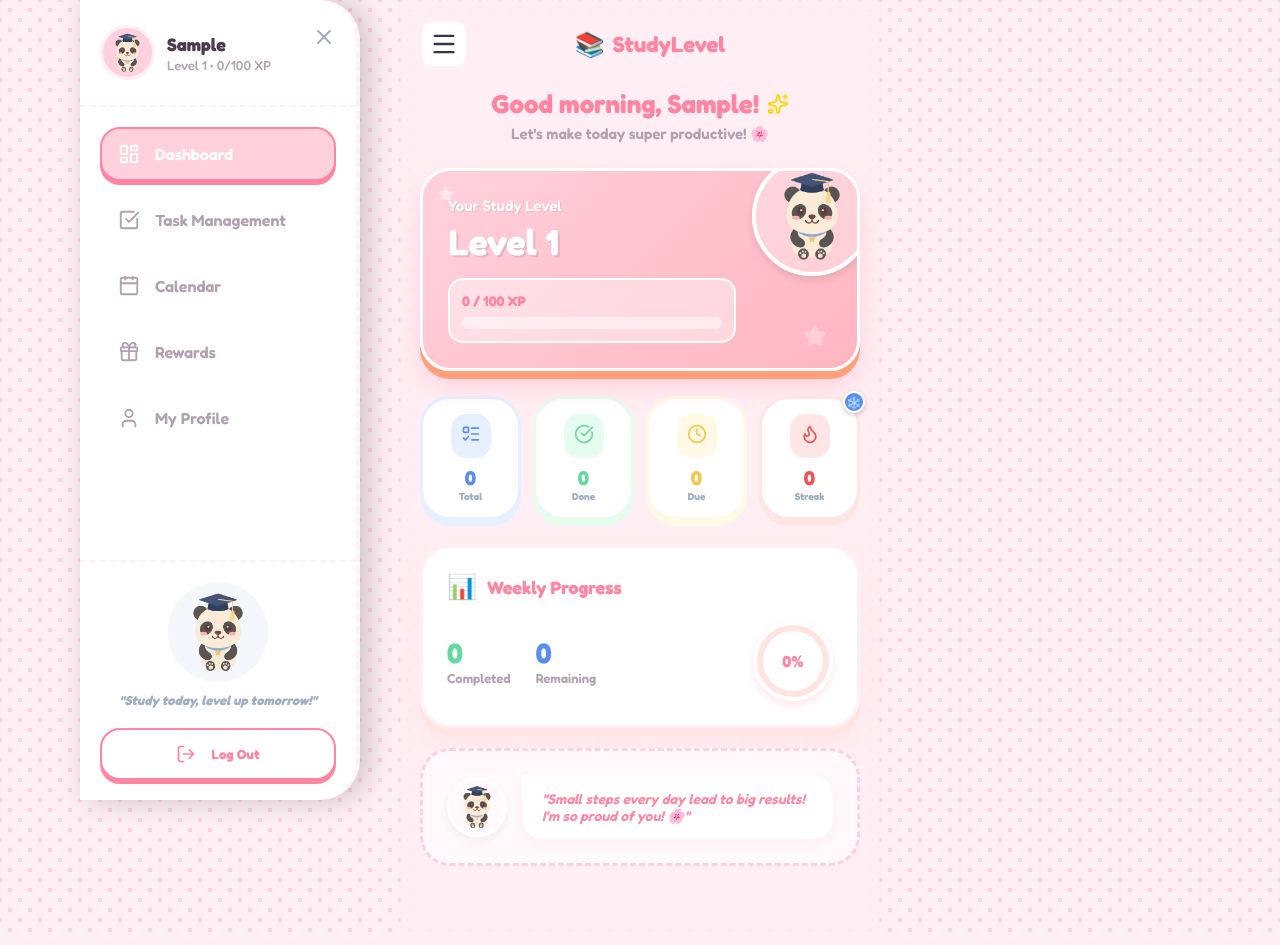
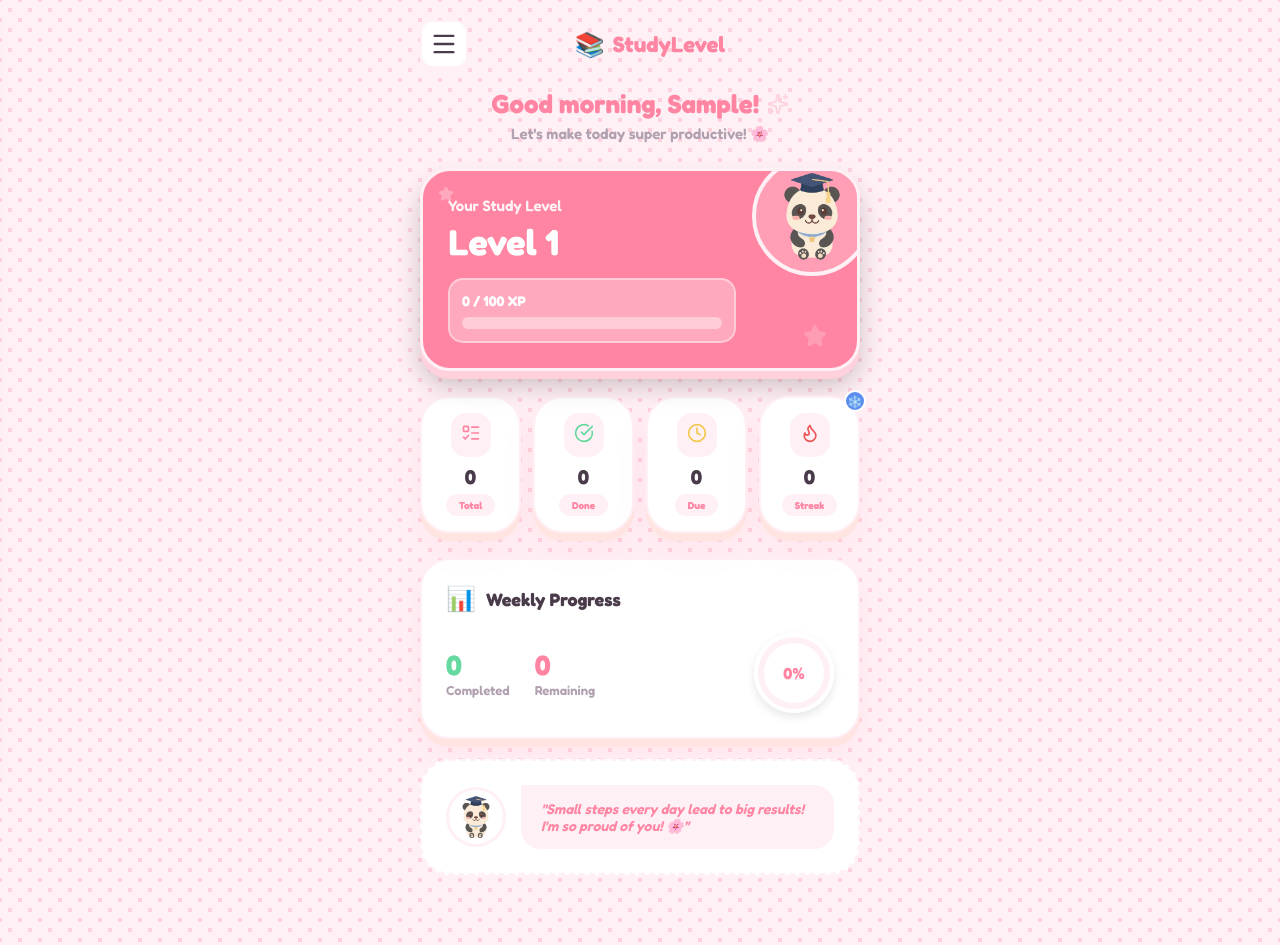
Before and after one commit to iamrxnzoo/Study-Level, a React (Vite) app: page / in a window 1280 px wide. Both pictures are taken after typing "Sample" into the empty fields and a click on the button "Let's Go!". Built offline with nearby package versions, Linux system fonts and the light colour scheme; the HTML template or start-up script is replaced by a standard one.

Commit message:
themes_fix

```diff
--- a/src/Dashboard.jsx
+++ b/src/Dashboard.jsx
@@ -4,7 +4,6 @@ import { Flame, CheckCircle, Clock, ListTodo, Sparkles, Star } from 'lucide-reac
 export default function Dashboard() {
   const { user, tasks } = useApp();
 
-  // Load dynamic pet image
   const petFiles = import.meta.glob('/public/images/pets/*.{png,jpg,jpeg,svg,jfif}', { eager: true });
   const petChoices = Object.keys(petFiles).map(path => {
     const fileName = path.split('/').pop();
@@ -29,103 +28,96 @@ export default function Dashboard() {
   return (
     <div style={{ padding: '0 20px 20px 20px' }}>
 
-      {/* Greeting */}
       <div style={{ marginBottom: '25px', textAlign: 'center' }}>
-        <h1 style={{ fontSize: '26px', fontWeight: '700', color: '#FF85A2', margin: 0, display: 'flex', alignItems: 'center', justifyContent: 'center', gap: '8px' }}>
-          Good morning, {user.name}! <Sparkles size={22} color="#FFD700" />
+        <h1 style={{ fontSize: '26px', fontWeight: '700', color: 'var(--primary)', margin: 0, display: 'flex', alignItems: 'center', justifyContent: 'center', gap: '8px' }}>
+          Good morning, {user.name}! <Sparkles size={22} color="var(--secondary)" />
         </h1>
-        <p style={{ fontSize: '15px', color: '#B0A0B0', fontWeight: '600', marginTop: '5px' }}>Let's make today super productive! 🌸</p>
+        <p style={{ fontSize: '15px', color: 'var(--text-muted)', fontWeight: '600', marginTop: '5px' }}>Let's make today super productive! 🌸</p>
       </div>
 
-      {/* XP Level Card - Cute Gradient */}
-      <div style={{ background: 'linear-gradient(135deg, #FFD1DC 0%, #FFB6C1 100%)', borderRadius: '30px', padding: '25px', color: 'white', marginBottom: '25px', position: 'relative', overflow: 'hidden', boxShadow: '0 8px 0 #FFA07A, 0 15px 25px rgba(255, 133, 162, 0.3)', border: '3px solid white' }}>
+      <div style={{ background: 'var(--primary)', borderRadius: '30px', padding: '25px', color: 'var(--text-on-primary)', marginBottom: '25px', position: 'relative', overflow: 'hidden', boxShadow: `0 8px 0 var(--secondary), 0 15px 25px rgba(0,0,0,0.2)`, border: '3px solid var(--card-border)' }}>
 
-        {/* Floating Stars decoration */}
-        <Star size={16} color="white" fill="white" style={{ position: 'absolute', top: '15px', left: '15px', opacity: 0.5 }} />
-        <Star size={24} color="white" fill="white" style={{ position: 'absolute', bottom: '20px', right: '30px', opacity: 0.3 }} />
+        <Star size={16} fill="currentColor" style={{ position: 'absolute', top: '15px', left: '15px', opacity: 0.3 }} />
+        <Star size={24} fill="currentColor" style={{ position: 'absolute', bottom: '20px', right: '30px', opacity: 0.2 }} />
 
-        <div style={{ position: 'absolute', top: '-15px', right: '-15px', width: '120px', height: '120px', background: 'rgba(255,255,255,0.3)', borderRadius: '50%', display: 'flex', alignItems: 'center', justifyContent: 'center', overflow: 'hidden', border: '4px solid white', boxShadow: '0 4px 10px rgba(0,0,0,0.1)' }}>
+        <div style={{ position: 'absolute', top: '-15px', right: '-15px', width: '120px', height: '120px', background: 'rgba(255,255,255,0.2)', borderRadius: '50%', display: 'flex', alignItems: 'center', justifyContent: 'center', overflow: 'hidden', border: '4px solid var(--card-border)' }}>
           {currentPetImage ? <img src={currentPetImage} alt="Pet" style={{ width: '100%', height: '100%', objectFit: 'cover' }} /> : <span style={{ fontSize: '60px' }}>🐱</span>}
         </div>
 
-        <p style={{ margin: '0 0 5px 0', fontSize: '15px', fontWeight: '600', opacity: 0.9, textShadow: '1px 1px 0 rgba(0,0,0,0.1)' }}>Your Study Level</p>
-        <h2 style={{ margin: '0 0 15px 0', fontSize: '36px', fontWeight: '700', textShadow: '2px 2px 0 rgba(0,0,0,0.1)' }}>Level {user.level}</h2>
+        <p style={{ margin: '0 0 5px 0', fontSize: '15px', fontWeight: '600', opacity: 0.9 }}>Your Study Level</p>
+        <h2 style={{ margin: '0 0 15px 0', fontSize: '36px', fontWeight: '700' }}>Level {user.level}</h2>
 
-        <div style={{ background: 'rgba(255,255,255,0.4)', borderRadius: '15px', padding: '12px', position: 'relative', zIndex: 1, width: '75%', border: '2px solid white' }}>
-          <div style={{ display: 'flex', justifyContent: 'space-between', fontSize: '14px', fontWeight: '700', marginBottom: '8px', color: '#FF85A2' }}>
+        <div style={{ background: 'rgba(255,255,255,0.3)', borderRadius: '15px', padding: '12px', position: 'relative', zIndex: 1, width: '75%', border: '2px solid rgba(255,255,255,0.4)' }}>
+          <div style={{ display: 'flex', justifyContent: 'space-between', fontSize: '14px', fontWeight: '700', marginBottom: '8px' }}>
             <span>{xpProgress} / 100 XP</span>
           </div>
-          <div style={{ width: '100%', height: '12px', backgroundColor: 'rgba(255,255,255,0.5)', borderRadius: '6px' }}>
-            <div style={{ width: `${xpProgress}%`, height: '100%', backgroundColor: '#FF85A2', borderRadius: '6px', transition: 'width 0.3s' }}></div>
+          <div style={{ width: '100%', height: '12px', backgroundColor: 'rgba(255,255,255,0.4)', borderRadius: '6px' }}>
+            <div style={{ width: `${xpProgress}%`, height: '100%', backgroundColor: 'white', borderRadius: '6px', transition: 'width 0.3s' }}></div>
           </div>
         </div>
       </div>
 
-      {/* Stat Grid - Bubbly & Colorful */}
       <div style={{ display: 'grid', gridTemplateColumns: 'repeat(4, 1fr)', gap: '12px', marginBottom: '25px' }}>
-        <div className="card" style={{ padding: '15px 5px', display: 'flex', flexDirection: 'column', alignItems: 'center', marginBottom: 0, border: '3px solid #E6F0FF', boxShadow: '0 6px 0 #E6F0FF' }}>
-          <div style={{ backgroundColor: '#E6F0FF', padding: '10px', borderRadius: '15px', marginBottom: '8px' }}><ListTodo size={20} color="#5B8DEF" /></div>
-          <h3 style={{ margin: 0, fontSize: '20px', fontWeight: '700', color: '#5B8DEF' }}>{totalTasks}</h3>
-          <p style={{ margin: 0, fontSize: '10px', color: '#A0AEC0', fontWeight: '700', textAlign: 'center' }}>Total</p>
+        <div className="card" style={{ padding: '15px 5px', display: 'flex', flexDirection: 'column', alignItems: 'center', marginBottom: 0, border: '2px solid var(--card-border)' }}>
+          <div style={{ backgroundColor: 'var(--chip-bg)', padding: '10px', borderRadius: '15px', marginBottom: '8px' }}><ListTodo size={20} color="var(--primary)" /></div>
+          <h3 style={{ margin: 0, fontSize: '20px', fontWeight: '700', color: 'var(--text-main)' }}>{totalTasks}</h3>
+          <p className="text-chip" style={{ margin: '5px 0 0 0', fontSize: '10px' }}>Total</p>
         </div>
 
-        <div className="card" style={{ padding: '15px 5px', display: 'flex', flexDirection: 'column', alignItems: 'center', marginBottom: 0, border: '3px solid #E6FCEF', boxShadow: '0 6px 0 #E6FCEF' }}>
-          <div style={{ backgroundColor: '#E6FCEF', padding: '10px', borderRadius: '15px', marginBottom: '8px' }}><CheckCircle size={20} color="#66D9A0" /></div>
-          <h3 style={{ margin: 0, fontSize: '20px', fontWeight: '700', color: '#66D9A0' }}>{completedTasks}</h3>
-          <p style={{ margin: 0, fontSize: '10px', color: '#A0AEC0', fontWeight: '700', textAlign: 'center' }}>Done</p>
+        <div className="card" style={{ padding: '15px 5px', display: 'flex', flexDirection: 'column', alignItems: 'center', marginBottom: 0, border: '2px solid var(--card-border)' }}>
+          <div style={{ backgroundColor: 'var(--chip-bg)', padding: '10px', borderRadius: '15px', marginBottom: '8px' }}><CheckCircle size={20} color="#66D9A0" /></div>
+          <h3 style={{ margin: 0, fontSize: '20px', fontWeight: '700', color: 'var(--text-main)' }}>{completedTasks}</h3>
+          <p className="text-chip" style={{ margin: '5px 0 0 0', fontSize: '10px' }}>Done</p>
         </div>
 
-        <div className="card" style={{ padding: '15px 5px', display: 'flex', flexDirection: 'column', alignItems: 'center', marginBottom: 0, border: '3px solid #FFF9E6', boxShadow: '0 6px 0 #FFF9E6' }}>
-          <div style={{ backgroundColor: '#FFF9E6', padding: '10px', borderRadius: '15px', marginBottom: '8px' }}><Clock size={20} color="#F2C94C" /></div>
-          <h3 style={{ margin: 0, fontSize: '20px', fontWeight: '700', color: '#F2C94C' }}>{dueTodayCount}</h3>
-          <p style={{ margin: 0, fontSize: '10px', color: '#A0AEC0', fontWeight: '700', textAlign: 'center' }}>Due</p>
+        <div className="card" style={{ padding: '15px 5px', display: 'flex', flexDirection: 'column', alignItems: 'center', marginBottom: 0, border: '2px solid var(--card-border)' }}>
+          <div style={{ backgroundColor: 'var(--chip-bg)', padding: '10px', borderRadius: '15px', marginBottom: '8px' }}><Clock size={20} color="#F2C94C" /></div>
+          <h3 style={{ margin: 0, fontSize: '20px', fontWeight: '700', color: 'var(--text-main)' }}>{dueTodayCount}</h3>
+          <p className="text-chip" style={{ margin: '5px 0 0 0', fontSize: '10px' }}>Due</p>
         </div>
 
-        <div className="card" style={{ padding: '15px 5px', display: 'flex', flexDirection: 'column', alignItems: 'center', marginBottom: 0, border: '3px solid #FFE6E6', boxShadow: '0 6px 0 #FFE6E6', position: 'relative' }}>
-          <div style={{ backgroundColor: '#FFE6E6', padding: '10px', borderRadius: '15px', marginBottom: '8px' }}><Flame size={20} color="#EB5757" /></div>
-          <h3 style={{ margin: 0, fontSize: '20px', fontWeight: '700', color: '#EB5757' }}>{user.streak}</h3>
-          <p style={{ margin: 0, fontSize: '10px', color: '#A0AEC0', fontWeight: '700', textAlign: 'center' }}>Streak</p>
+        <div className="card" style={{ padding: '15px 5px', display: 'flex', flexDirection: 'column', alignItems: 'center', marginBottom: 0, border: '2px solid var(--card-border)', position: 'relative' }}>
+          <div style={{ backgroundColor: 'var(--chip-bg)', padding: '10px', borderRadius: '15px', marginBottom: '8px' }}><Flame size={20} color="#EB5757" /></div>
+          <h3 style={{ margin: 0, fontSize: '20px', fontWeight: '700', color: 'var(--text-main)' }}>{user.streak}</h3>
+          <p className="text-chip" style={{ margin: '5px 0 0 0', fontSize: '10px' }}>Streak</p>
           {user.streakFreezes > 0 && (
-             <div style={{ position: 'absolute', top: '-8px', right: '-8px', backgroundColor: '#5B8DEF', color: 'white', borderRadius: '50%', width: '22px', height: '22px', display: 'flex', alignItems: 'center', justifyContent: 'center', fontSize: '12px', border: '2px solid white', boxShadow: '0 2px 5px rgba(0,0,0,0.2)' }}>❄️</div>
+             <div style={{ position: 'absolute', top: '-8px', right: '-8px', backgroundColor: '#5B8DEF', color: 'white', borderRadius: '50%', width: '22px', height: '22px', display: 'flex', alignItems: 'center', justifyContent: 'center', fontSize: '12px', border: '2px solid white' }}>❄️</div>
           )}
         </div>
       </div>
 
-      {/* Weekly Progress - Bubbly Card */}
       <div className="card">
         <div style={{ display: 'flex', alignItems: 'center', gap: '10px', marginBottom: '20px' }}>
           <span style={{ fontSize: '24px' }}>📊</span>
-          <h3 style={{ margin: 0, fontSize: '18px', fontWeight: '700', color: '#FF85A2' }}>Weekly Progress</h3>
+          <h3 style={{ margin: 0, fontSize: '18px', fontWeight: '700', color: 'var(--text-main)' }}>Weekly Progress</h3>
         </div>
 
         <div style={{ display: 'flex', alignItems: 'center', justifyContent: 'space-between' }}>
           <div style={{ display: 'flex', gap: '25px' }}>
             <div>
               <div style={{ fontSize: '28px', fontWeight: '700', color: '#66D9A0' }}>{completedThisWeek}</div>
-              <div style={{ fontSize: '13px', color: '#B0A0B0', fontWeight: '600' }}>Completed</div>
+              <div style={{ fontSize: '13px', color: 'var(--text-muted)', fontWeight: '600' }}>Completed</div>
             </div>
             <div>
-              <div style={{ fontSize: '28px', fontWeight: '700', color: '#5B8DEF' }}>{totalThisWeek}</div>
-              <div style={{ fontSize: '13px', color: '#B0A0B0', fontWeight: '600' }}>Remaining</div>
+              <div style={{ fontSize: '28px', fontWeight: '700', color: 'var(--primary)' }}>{totalThisWeek}</div>
+              <div style={{ fontSize: '13px', color: 'var(--text-muted)', fontWeight: '600' }}>Remaining</div>
             </div>
           </div>
 
-          {/* Cute Donut Chart */}
-          <div style={{ width: '80px', height: '80px', borderRadius: '50%', background: `conic-gradient(#FF85A2 ${weeklyProgress}%, #FFE4E1 0)`, display: 'flex', alignItems: 'center', justifyContent: 'center', border: '4px solid white', boxShadow: '0 4px 10px rgba(255, 133, 162, 0.2)' }}>
-            <div style={{ width: '60px', height: '60px', borderRadius: '50%', backgroundColor: 'white', display: 'flex', flexDirection: 'column', alignItems: 'center', justifyContent: 'center' }}>
-              <span style={{ fontSize: '16px', fontWeight: '700', color: '#FF85A2' }}>{weeklyProgress}%</span>
+          <div style={{ width: '80px', height: '80px', borderRadius: '50%', background: `conic-gradient(var(--primary) ${weeklyProgress}%, var(--card-border) 0)`, display: 'flex', alignItems: 'center', justifyContent: 'center', border: '4px solid var(--card-bg)', boxShadow: '0 4px 10px rgba(0,0,0,0.1)' }}>
+            <div style={{ width: '60px', height: '60px', borderRadius: '50%', backgroundColor: 'var(--card-bg)', display: 'flex', flexDirection: 'column', alignItems: 'center', justifyContent: 'center' }}>
+              <span style={{ fontSize: '16px', fontWeight: '700', color: 'var(--primary)' }}>{weeklyProgress}%</span>
             </div>
           </div>
         </div>
       </div>
 
-      {/* Mochi Dialogue - Cute Bubble */}
-      <div className="card" style={{ display: 'flex', alignItems: 'center', gap: '15px', background: '#FFF9FB', border: '3px dashed #FFD1DC', boxShadow: 'none' }}>
-        <div style={{ width: '60px', height: '60px', overflow: 'hidden', borderRadius: '50%', border: '3px solid white', boxShadow: '0 4px 10px rgba(0,0,0,0.05)' }}>
+      <div className="card" style={{ display: 'flex', alignItems: 'center', gap: '15px', background: 'var(--card-bg)', border: '2px dashed var(--card-border)', boxShadow: 'none' }}>
+        <div style={{ width: '60px', height: '60px', overflow: 'hidden', borderRadius: '50%', border: '3px solid var(--card-border)', backgroundColor: 'white' }}>
           {currentPetImage ? <img src={currentPetImage} alt="Pet" style={{ width: '100%', height: '100%', objectFit: 'cover' }} /> : <span style={{ fontSize: '40px' }}>🐱</span>}
         </div>
-        <div style={{ background: 'white', padding: '15px 20px', borderRadius: '20px', borderTopLeftRadius: '0', flex: 1, boxShadow: '0 4px 10px rgba(255, 133, 162, 0.1)' }}>
-          <p style={{ margin: 0, fontSize: '14px', color: '#FF85A2', fontWeight: '600', fontStyle: 'italic' }}>
+        <div style={{ background: 'var(--chip-bg)', padding: '15px 20px', borderRadius: '20px', borderTopLeftRadius: '0', flex: 1 }}>
+          <p style={{ margin: 0, fontSize: '14px', color: 'var(--chip-color)', fontWeight: '600', fontStyle: 'italic' }}>
             "{dueTodayCount > 0 ? `You have ${dueTodayCount} tasks due today. You got this!` : "Small steps every day lead to big results! I'm so proud of you! 🌸"}"
           </p>
         </div>
--- a/src/Layout.jsx
+++ b/src/Layout.jsx
@@ -8,7 +8,6 @@ export default function Layout() {
   const location = useLocation();
   const { user } = useApp();
 
-  // Load dynamic pet image
   const petFiles = import.meta.glob('/public/images/pets/*.{png,jpg,jpeg,svg,jfif}', { eager: true });
   const petChoices = Object.keys(petFiles).map(path => {
     const fileName = path.split('/').pop();
@@ -31,7 +30,7 @@ export default function Layout() {
     <div className="app-container">
       <header className="top-header">
         <button onClick={() => setIsSidebarOpen(true)} className="menu-btn">
-          <Menu size={28} color="#2d3748" />
+          <Menu size={28} />
         </button>
         <div className="logo-text">
           <span style={{ fontSize: '24px' }}>📚</span> StudyLevel
@@ -45,7 +44,7 @@ export default function Layout() {
 
         <div className="sidebar-header">
           <div className="sidebar-user">
-            <div className="avatar-placeholder" style={{ overflow: 'hidden', padding: 0 }}>
+            <div className="avatar-placeholder">
                {currentPetImage ? <img src={currentPetImage} alt="Pet" style={{ width: '100%', height: '100%', objectFit: 'cover' }} /> : user.petName?.charAt(0) || "M"}
             </div>
             <div>
@@ -54,7 +53,7 @@ export default function Layout() {
             </div>
           </div>
           <button onClick={closeSidebar} className="close-btn">
-            <X size={24} color="#a0aec0" />
+            <X size={24} />
           </button>
         </div>
 
@@ -71,11 +70,10 @@ export default function Layout() {
         </div>
 
         <div className="sidebar-footer" style={{ textAlign: 'center', padding: '20px' }}>
-          {/* Dynamic Pet Image at the bottom */}
-          <div style={{ width: '100px', height: '100px', margin: '0 auto 10px auto', backgroundColor: '#f4f7fb', borderRadius: '50%', display: 'flex', alignItems: 'center', justifyContent: 'center', overflow: 'hidden' }}>
+          <div style={{ width: '100px', height: '100px', margin: '0 auto 10px auto', backgroundColor: 'white', borderRadius: '50%', display: 'flex', alignItems: 'center', justifyContent: 'center', overflow: 'hidden', border: '3px solid var(--card-border)' }}>
             {currentPetImage ? <img src={currentPetImage} alt="Pet" style={{ width: '100%', height: '100%', objectFit: 'cover' }} /> : <span style={{ fontSize: '50px' }}>🐱</span>}
           </div>
-          <p style={{ fontSize: '13px', color: '#a0aec0', fontWeight: '800', fontStyle: 'italic', marginBottom: '20px' }}>"Study today, level up tomorrow!"</p>
+          <p style={{ fontSize: '13px', color: 'var(--text-muted)', fontWeight: '600', fontStyle: 'italic', marginBottom: '20px' }}>"Study today, level up tomorrow!"</p>
 
           <button className="logout-btn" style={{ justifyContent: 'center' }}>
             <LogOut size={20} />
--- a/src/ThemeWrapper.jsx
+++ b/src/ThemeWrapper.jsx
@@ -29,7 +29,7 @@ export default function ThemeWrapper({ children }) {
     root.style.setProperty('--chip-bg', activeTheme.chipBg);
     root.style.setProperty('--chip-color', activeTheme.chipColor);
 
-    // Force the body background to update for the space theme
+    // Handle background image for space theme
     if (activeTheme.id === 'space') {
       document.body.style.backgroundImage = activeTheme.bgPattern;
       document.body.style.backgroundSize = 'cover';
@@ -37,6 +37,7 @@ export default function ThemeWrapper({ children }) {
     } else {
       document.body.style.backgroundImage = activeTheme.bgPattern;
       document.body.style.backgroundSize = activeTheme.bgSize;
+      document.body.style.backgroundAttachment = 'initial';
     }
 
   }, [activeTheme]);
--- a/src/index.css
+++ b/src/index.css
@@ -12,6 +12,7 @@ body {
   background-image: var(--bg-pattern);
   background-size: var(--bg-size);
   background-position: var(--bg-position);
+  background-attachment: fixed;
   color: var(--text-main);
   min-height: 100vh;
   transition: background-color 0.3s, color 0.3s;
@@ -23,8 +24,6 @@ body {
   margin: 0 auto;
   min-height: 100vh;
   position: relative;
-  background: rgba(255, 255, 255, 0.05); /* Very subtle frosted glass */
-  backdrop-filter: blur(10px);
 }
 
 .main-content {
@@ -76,16 +75,15 @@ body {
   left: 0;
   width: 100vw;
   height: 100vh;
-  background-color: rgba(0,0,0,0.4);
+  background-color: rgba(0,0,0,0.6);
   z-index: 40;
-  backdrop-filter: blur(4px);
 }
 
 /* Sidebar Drawer */
 .sidebar {
   position: fixed;
   top: 0;
-  left: -320px; /* Hidden by default */
+  left: -320px;
   width: 280px;
   height: 100vh;
   background-color: var(--card-bg);
@@ -93,14 +91,14 @@ body {
   transition: left 0.3s cubic-bezier(0.16, 1, 0.3, 1);
   display: flex;
   flex-direction: column;
-  box-shadow: 8px 0 30px rgba(0, 0, 0, 0.2);
-  border-top-right-radius: 40px;
-  border-bottom-right-radius: 40px;
-  border-right: 4px dashed var(--card-border);
+  box-shadow: 8px 0 30px rgba(0, 0, 0, 0.5);
+  border-top-right-radius: 30px;
+  border-bottom-right-radius: 30px;
+  border-right: 2px solid var(--card-border);
 }
 
 .sidebar.open {
-  left: 0; /* Slides in */
+  left: 0;
 }
 
 .sidebar-header {
@@ -108,7 +106,7 @@ body {
   display: flex;
   justify-content: space-between;
   align-items: flex-start;
-  border-bottom: 2px dashed var(--card-border);
+  border-bottom: 1px solid var(--card-border);
 }
 
 .sidebar-user {
@@ -129,6 +127,7 @@ body {
   color: var(--text-on-primary);
   font-size: 22px;
   border: 3px solid var(--card-border);
+  overflow: hidden;
 }
 
 .sidebar-user h3 { margin: 0; font-size: 18px; font-weight: 700; color: var(--text-main); }
@@ -166,7 +165,7 @@ body {
 
 .sidebar-footer {
   padding: 20px;
-  border-top: 2px dashed var(--card-border);
+  border-top: 1px solid var(--card-border);
 }
 
 .logout-btn {
@@ -197,7 +196,7 @@ body {
   border-radius: 30px;
   padding: 24px;
   box-shadow: var(--card-shadow);
-  border: 3px solid var(--card-border);
+  border: 2px solid var(--card-border);
   margin-bottom: 20px;
   color: var(--text-main);
 }
```
Also changed, not shown: src/Calendar.jsx (+32 -36 lines), src/themes.js (+5 -6 lines).
